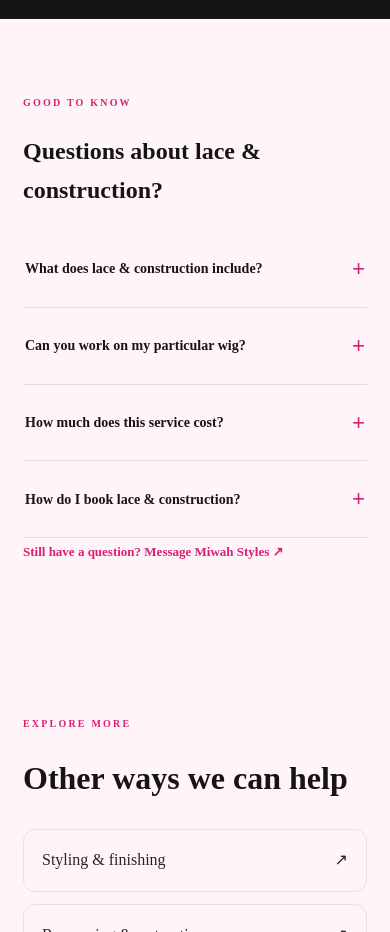
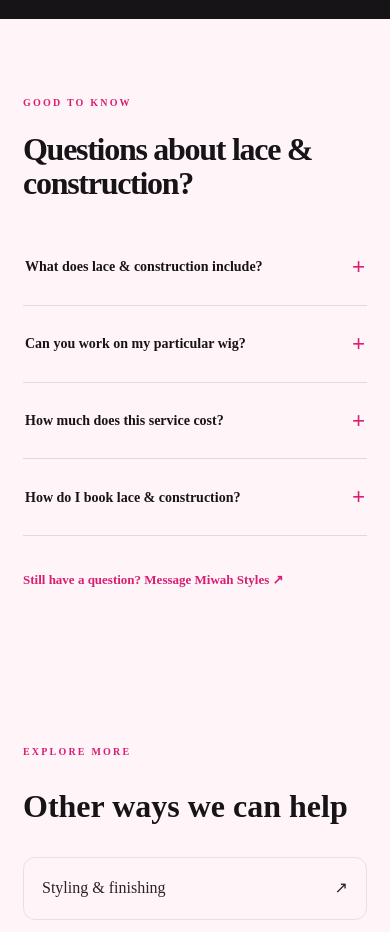
Before and after one commit to hoteposetonyon/Miwah-styles, a Next.js app: page /services/lace-customization-lagos in a window 390 px wide. Shown: the part 2640-3572 px from the top of the page. Built offline with nearby package versions, Linux system fonts and the light colour scheme; no server answers; a web font is replaced by a local one.

Commit message:
Style service FAQs for readability and responsive layouts

```diff
--- a/app/globals.css
+++ b/app/globals.css
@@ -127,3 +127,10 @@
 .price-card .text-link{margin-top:auto;padding-top:8px}
 .price-card strong{font-size:18px}
 @media(max-width:760px){.pricing-grid{grid-template-columns:1fr}.price-card{min-height:0;padding:28px 24px}.featured-price{transform:none}.price-card p{min-height:0}}
+
+
+/* Service-page FAQ hierarchy */
+.service-faqs{padding-top:76px;padding-bottom:76px}
+.service-faqs h2{font-size:clamp(2rem,4vw,3.4rem);line-height:1.08;letter-spacing:-.04em;margin:12px 0 28px}
+.service-faq-list{max-width:850px;margin-bottom:25px}
+.service-faqs>.text-link{display:inline-block;margin-top:8px}
```
